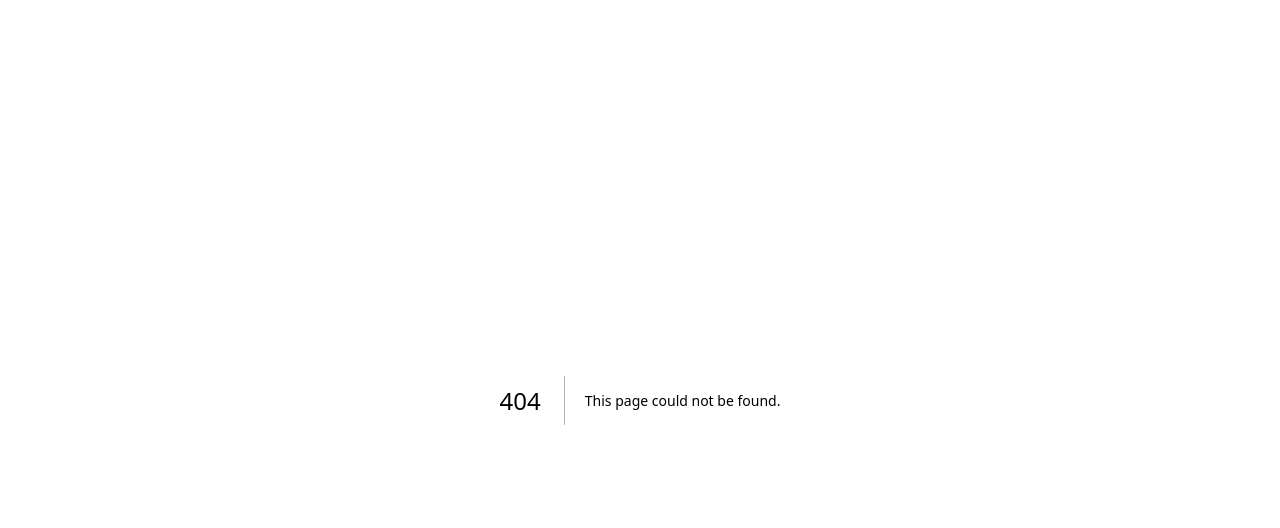
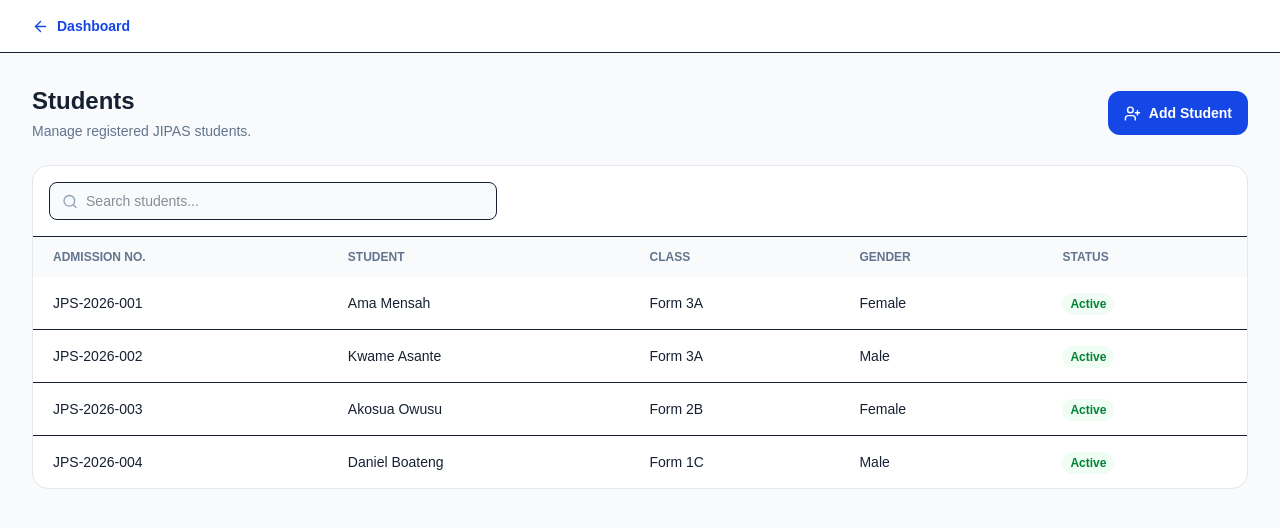
Before and after one commit to JoyIntSchool/jipas-school-management-system, a Next.js app: page /dashboard/students in a window 1280 px wide. Before the commit this address had no page. Shown: the top 528 px of the page. Built offline with nearby package versions, Linux system fonts and the light colour scheme.

Commit message:
Create page.tsx

```diff
--- /dev/null
+++ b/app/dashboard/students/page.tsx
@@ -0,0 +1,99 @@
+import Link from "next/link";
+import { ArrowLeft, Search, UserPlus } from "lucide-react";
+
+const students = [
+  ["JPS-2026-001", "Ama Mensah", "Form 3A", "Female", "Active"],
+  ["JPS-2026-002", "Kwame Asante", "Form 3A", "Male", "Active"],
+  ["JPS-2026-003", "Akosua Owusu", "Form 2B", "Female", "Active"],
+  ["JPS-2026-004", "Daniel Boateng", "Form 1C", "Male", "Active"],
+];
+
+export default function StudentsPage() {
+  return (
+    <main className="min-h-screen bg-slate-50">
+      <header className="border-b bg-white px-5 py-4 md:px-8">
+        <Link
+          href="/dashboard"
+          className="flex w-fit items-center gap-2 text-sm font-semibold text-blue-700"
+        >
+          <ArrowLeft size={17} />
+          Dashboard
+        </Link>
+      </header>
+
+      <div className="mx-auto max-w-7xl p-5 md:p-8">
+        <div className="flex flex-col justify-between gap-4 sm:flex-row sm:items-center">
+          <div>
+            <h1 className="text-2xl font-black">Students</h1>
+            <p className="mt-1 text-sm text-slate-500">
+              Manage registered JIPAS students.
+            </p>
+          </div>
+
+          <button className="flex items-center justify-center gap-2 rounded-xl bg-blue-700 px-4 py-3 text-sm font-semibold text-white">
+            <UserPlus size={17} />
+            Add Student
+          </button>
+        </div>
+
+        <div className="card mt-6 overflow-hidden">
+          <div className="border-b p-4">
+            <div className="flex max-w-md items-center gap-2 rounded-lg border bg-slate-50 px-3 py-2">
+              <Search size={17} className="text-slate-400" />
+
+              <input
+                className="w-full bg-transparent text-sm outline-none"
+                placeholder="Search students..."
+              />
+            </div>
+          </div>
+
+          <div className="overflow-x-auto">
+            <table className="w-full min-w-[700px] text-left text-sm">
+              <thead className="bg-slate-50 text-xs uppercase text-slate-500">
+                <tr>
+                  <th className="px-5 py-3">Admission No.</th>
+                  <th className="px-5 py-3">Student</th>
+                  <th className="px-5 py-3">Class</th>
+                  <th className="px-5 py-3">Gender</th>
+                  <th className="px-5 py-3">Status</th>
+                </tr>
+              </thead>
+
+              <tbody className="divide-y">
+                {students.map((student) => (
+                  <tr
+                    key={student[0]}
+                    className="hover:bg-slate-50"
+                  >
+                    <td className="px-5 py-4 font-medium">
+                      {student[0]}
+                    </td>
+
+                    <td className="px-5 py-4">
+                      {student[1]}
+                    </td>
+
+                    <td className="px-5 py-4">
+                      {student[2]}
+                    </td>
+
+                    <td className="px-5 py-4">
+                      {student[3]}
+                    </td>
+
+                    <td className="px-5 py-4">
+                      <span className="rounded-full bg-green-50 px-2 py-1 text-xs font-semibold text-green-700">
+                        {student[4]}
+                      </span>
+                    </td>
+                  </tr>
+                ))}
+              </tbody>
+            </table>
+          </div>
+        </div>
+      </div>
+    </main>
+  );
+}
```
